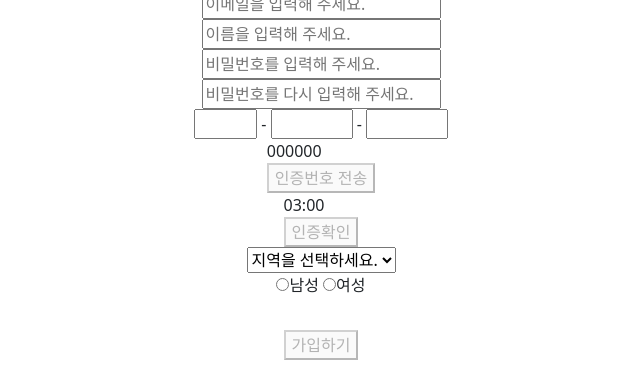
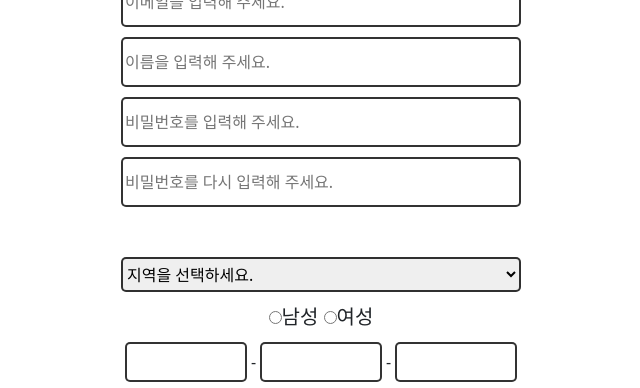
Before and after one commit to HOPE-syc/make_my_website, a plain HTML site: page Sign-up.html in a window 1280 px wide. Shown: the part 199-587 px from the top of the page, without its empty margins (319-959 px from the left). Drawn offline with nearby package versions, Linux system fonts and the light colour scheme.

Commit message:
update website
make css style.ver(sign_up)

```diff
--- a/Sign-up.html
+++ b/Sign-up.html
@@ -18,9 +18,11 @@
   </head>
 
   <body>
-    <div class="bookstory-main">
-      <h1 class="bookstory-main-title">Bookstory</h1>
-    </div>
+    <a class="main-link" href="index.html">
+      <div class="bookstory-main">
+        <h1 class="bookstory-main-title">Bookstory</h1>
+      </div>
+    </a>
 
     <div class="wrapper">
       <div class="title">
@@ -53,6 +55,24 @@
           placeholder="비밀번호를 다시 입력해 주세요."
         />
         <div id="passwordCheckError" class="error"></div>
+      </div>
+
+      <div class="area">
+        <select id="area">
+          <option selected disabled>지역을 선택하세요.</option>
+          <option>서울</option>
+          <option>경기</option>
+          <option>인천</option>
+          <option>부산</option>
+          <option>제주도</option>
+        </select>
+        <div id="areaError" class="error"></div>
+      </div>
+
+      <div class="gender">
+        <input id="gender_man" type="radio" name="gender" />남성
+        <input id="gender_woman" type="radio" name="gender" />여성
+        <div id="genderError" class="error"></div>
       </div>
 
       <div class="phone">
@@ -95,27 +115,6 @@
         </button>
       </div>
 
-      <div class="area">
-        <select id="area">
-          <option selected disabled>지역을 선택하세요.</option>
-          <option>서울</option>
-          <option>경기</option>
-          <option>인천</option>
-          <option>부산</option>
-          <option>제주도</option>
-        </select>
-        <div id="areaError" class="error"></div>
-      </div>
-
-      <div class="gender">
-        <input id="gender_man" type="radio" name="gender" />남성
-        <input id="gender_woman" type="radio" name="gender" />여성
-        <div id="genderError" class="error"></div>
-      </div>
-
-      <div class="line">
-        <hr />
-      </div>
       <div class="signUp">
         <button id="signUpButton" disabled onclick="signUpCheck()">
           가입하기
--- a/css/screens/Sign-up.css
+++ b/css/screens/Sign-up.css
@@ -1,3 +1,8 @@
+.main-link {
+  text-decoration-line: none;
+  color: black;
+}
+
 .bookstory-main {
   display: flex;
   flex-direction: column;
@@ -31,5 +36,106 @@
 }
 
 .title h1 {
+  font-size: 30px;
+  font-weight: 600;
+}
+
+.email {
+  margin-bottom: 10px;
+}
+
+.email input {
+  width: 400px;
+  border: 2px solid rgba(0, 0, 0, 0.8);
+  border-radius: 5px;
+  height: 50px;
+}
+
+.name {
+  margin-bottom: 10px;
+}
+
+.name input {
+  width: 400px;
+  border: 2px solid rgba(0, 0, 0, 0.8);
+  border-radius: 5px;
+  height: 50px;
+}
+
+.password {
+  margin-bottom: 10px;
+}
+
+.password input {
+  width: 400px;
+  border: 2px solid rgba(0, 0, 0, 0.8);
+  border-radius: 5px;
+  height: 50px;
+}
+
+.passwordCheck {
+  margin-bottom: 50px;
+}
+
+.passwordCheck input {
+  width: 400px;
+  border: 2px solid rgba(0, 0, 0, 0.8);
+  border-radius: 5px;
+  height: 50px;
+}
+
+.area select {
+  width: 400px;
+  height: 35px;
+  border: 2px solid rgba(0, 0, 0, 0.8);
+  border-radius: 5px;
+  margin-bottom: 10px;
+}
+
+.gender {
+  font-size: 20px;
+  margin-bottom: 10px;
+}
+
+.gender input {
   font-size: 40px;
 }
+
+.phone {
+  margin-bottom: 10px;
+}
+
+.phone input {
+  width: 121.5px;
+  border: 2px solid rgba(0, 0, 0, 0.8);
+  border-radius: 5px;
+  height: 40px;
+}
+
+.auth div {
+  margin-left: 7px;
+  margin-bottom: 10px;
+  font-size: 30px;
+  font-weight: 600;
+}
+
+.auth button {
+  width: 120px;
+  border-radius: 5px;
+  font-weight: 600;
+  height: 33px;
+}
+
+.timer div {
+  margin-top: 10px;
+  margin-left: 30px;
+  font-size: 20px;
+  font-weight: 600;
+}
+
+.timer button {
+  width: 120px;
+  border-radius: 5px;
+  font-weight: 600;
+  margin-bottom: 50px;
+}
--- a/css/styles.css
+++ b/css/styles.css
@@ -13,3 +13,7 @@
 body {
   height: 150vh;
 }
+
+a {
+  text-decoration-line: none;
+}
```
